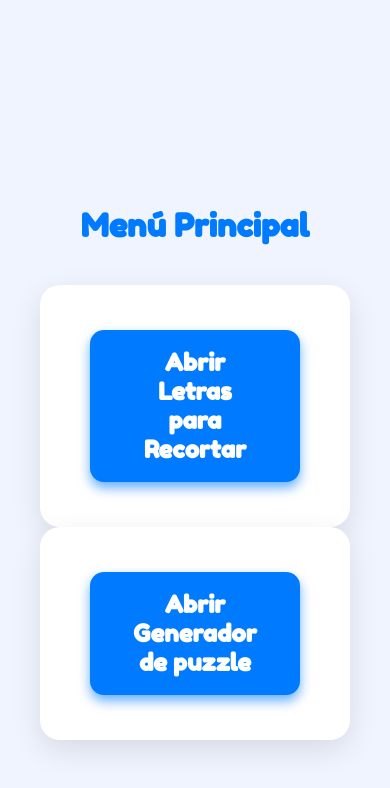
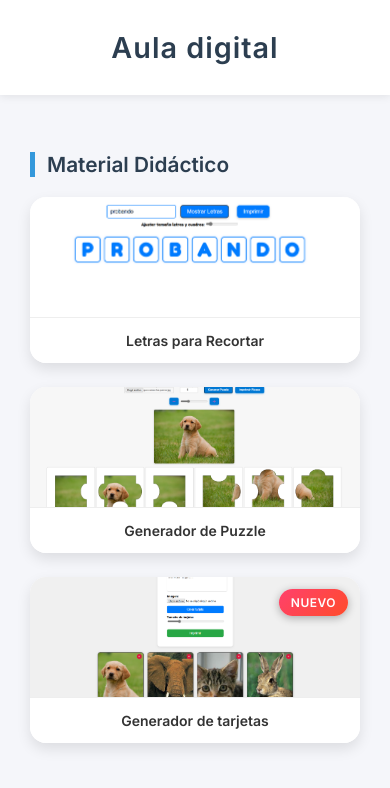
Before and after one commit to AgustinSilveira/letrasImg, a plain HTML site: page index.html in a window 390 px wide. Drawn offline with Linux system fonts and the light colour scheme.

Commit message:
Rediseño de la pagina, y nueva herramienta

```diff
--- a/index.html
+++ b/index.html
@@ -1,69 +1,58 @@
 <!DOCTYPE html>
 <html lang="es">
 <head>
-<meta charset="UTF-8" />
-<title>Menú Principal</title>
-<style>
-  @import url('https://fonts.googleapis.com/css2?family=Fredoka+One&display=swap');
-
-  body {
-    font-family: 'Fredoka One', cursive, sans-serif;
-    background: #f0f4ff;
-    padding: 40px;
-    text-align: center;
-    margin: 0;
-    min-height: 100vh;
-    display: flex;
-    flex-direction: column;
-    justify-content: center;
-  }
-
-  h1 {
-    color: #007BFF;
-    margin-bottom: 40px;
-  }
-
-  .menu {
-    display: inline-block;
-    background: white;
-    padding: 30px 50px;
-    border-radius: 20px;
-    box-shadow: 0 10px 30px rgba(0,0,0,0.1);
-  }
-
-  a.button-link {
-    display: inline-block;
-    padding: 18px 40px;
-    margin: 15px 0;
-    font-size: 24px;
-    color: white;
-    background-color: #007BFF;
-    border-radius: 14px;
-    text-decoration: none;
-    font-weight: 700;
-    box-shadow: 0 6px 12px rgba(0,123,255,0.6);
-    transition: background-color 0.3s ease;
-  }
-
-  a.button-link:hover {
-    background-color: #0056b3;
-  }
-</style>
+  <meta charset="UTF-8" />
+  <meta name="viewport" content="width=device-width, initial-scale=1.0">
+  <title>Recursos para Maestras</title>
+  <link rel="stylesheet" href="style.css">
+  <link href="https://fonts.googleapis.com/css2?family=Inter:wght@400;600&display=swap" rel="stylesheet">
 </head>
 <body>
 
-<h1>Menú Principal</h1>
+  <header>
+    <h1>Aula digital</h1>
+  </header>
 
-<div class="menu">
-  <a href="../generadorLetras/index.html" target="_blank" class="button-link" title="Abrir Letras para recortar">
-    Abrir Letras para Recortar
-  </a>
-</div>
-<div class="menu">
-  <a href="../puzzle/index.html" target="_blank" class="button-link" title="Abrir Letras para recortar">
-    Abrir Generador de puzzle
-  </a>
-</div>
+  <main>
+   <section class="categoria">
+  <h2>Material Didáctico</h2>
+  <div class="tarjetas-container">
+    <a href="../generadorLetras/index.html" class="tarjeta">
+      <img src="img/letras.png" alt="Letras para Recortar" />
+      <div class="titulo">Letras para Recortar</div>
+    </a>
+    <a href="../puzzle/index.html" class="tarjeta">
+      <img src="img/puzzle.png" alt="Generador de Puzzle" />
+      <div class="titulo">Generador de Puzzle</div>
+    </a>
+    <a href="generadorTarjetas/index.html" class="tarjeta">
+      <div class="etiqueta">Nuevo</div>
+      <img src="img/tarjetas.png" alt="Generador de tarjetas" />
+      <div class="titulo">Generador de tarjetas</div>
+    </a>
+  </div>
+</section>
+    <!-- <section class="categoria">
+      <h2>Organización</h2>
+      <div class="carrusel">
+        <a href="#" class="tarjeta">
+          <div class="etiqueta">Nuevo</div>
+          <img src="img/planificador.jpg" alt="Planificador Semanal">
+          <div class="titulo">Planificador Semanal</div>
+        </a>
+        <a href="#" class="tarjeta">
+          <div class="etiqueta">Nuevo</div>
+          <img src="img/horario.jpg" alt="Generador de Horarios">
+          <div class="titulo">Generador de Horarios</div>
+        </a>
+        <a href="#" class="tarjeta">
+          <div class="etiqueta">Nuevo</div>
+          <img src="img/asistencia.jpg" alt="Lista de Asistencia">
+          <div class="titulo">Lista de Asistencia</div>
+        </a>
+      </div>
+    </section> -->
+  </main>
 
 </body>
 </html>
--- /dev/null
+++ b/style.css
@@ -0,0 +1,143 @@
+/* Estilo base */
+body {
+  margin: 0;
+  font-family: 'Inter', sans-serif;
+  background-color: #f5f6fa;
+  color: #333;
+}
+
+/* Header */
+header {
+  padding: 30px 40px;
+  background-color: #ffffff;
+  text-align: center;
+  box-shadow: 0 2px 8px rgba(0, 0, 0, 0.08);
+}
+
+header h1 {
+  margin: 0;
+  font-size: 2.2rem;
+  color: #2c3e50;
+  letter-spacing: 1px;
+}
+
+/* Main layout */
+main {
+  padding: 40px 30px;
+  max-width: 1200px;
+  margin: 0 auto;
+}
+
+/* Sección por categoría */
+.categoria {
+  margin-bottom: 60px;
+}
+
+.categoria h2 {
+  font-size: 1.6rem;
+  margin-bottom: 20px;
+  color: #2c3e50;
+  border-left: 5px solid #3498db;
+  padding-left: 12px;
+}
+
+/* Contenedor flex para tarjetas */
+.tarjetas-container {
+  display: flex;
+  flex-wrap: wrap;
+  gap: 24px;
+  justify-content: flex-start;
+}
+
+/* Tarjetas de recursos */
+.tarjeta {
+  background-color: #ffffff;
+  border-radius: 16px;
+  overflow: hidden;
+  text-decoration: none;
+  color: #333;
+  width: calc(33.333% - 16px); /* 3 tarjetas por fila con espacio */
+  max-width: 440px;
+  box-shadow: 0 6px 14px rgba(0, 0, 0, 0.1);
+  position: relative;
+  transition: transform 0.3s ease, box-shadow 0.3s ease;
+}
+
+.tarjeta:hover {
+  transform: translateY(-6px);
+  box-shadow: 0 12px 24px rgba(0, 0, 0, 0.15);
+}
+
+.tarjeta img {
+  width: 100%;
+  height: 160px;
+  object-fit: cover;
+  display: block;
+}
+
+.titulo {
+  padding: 16px;
+  font-size: 17px;
+  text-align: center;
+  font-weight: 600;
+  background-color: #ffffff;
+  border-top: 1px solid #eee;
+}
+
+/* Etiqueta "Nuevo" */
+.etiqueta {
+  position: absolute;
+  top: 12px;
+  right: 12px;
+  background: linear-gradient(135deg, #ff416c, #ff4b2b);
+  color: white;
+  padding: 6px 12px;
+  font-size: 12px;
+  font-weight: 600;
+  border-radius: 20px;
+  text-transform: uppercase;
+  box-shadow: 0 2px 8px rgba(0, 0, 0, 0.3);
+  letter-spacing: 0.5px;
+  font-family: 'Inter', sans-serif;
+  z-index: 1;
+}
+
+/* Responsive */
+@media (max-width: 992px) {
+  .tarjeta {
+    width: calc(50% - 12px); /* 2 tarjetas por fila en tablets */
+  }
+}
+
+@media (max-width: 600px) {
+  .tarjeta {
+    width: 100%; /* 1 tarjeta por fila en móviles */
+  }
+
+  header h1 {
+    font-size: 1.8rem;
+  }
+
+  .categoria h2 {
+    font-size: 1.3rem;
+  }
+
+  .titulo {
+    font-size: 15px;
+    padding: 14px;
+  }
+
+  .tarjeta img {
+    height: 140px;
+  }
+}
+
+@media (max-width: 400px) {
+  .titulo {
+    font-size: 14px;
+  }
+
+  .tarjeta img {
+    height: 120px;
+  }
+}
```
Also changed, not shown: generadorTarjetas/index.html (added, +315 -0 lines), img/letras.png (added), img/puzzle.png (added), img/tarjetas.png (added).
